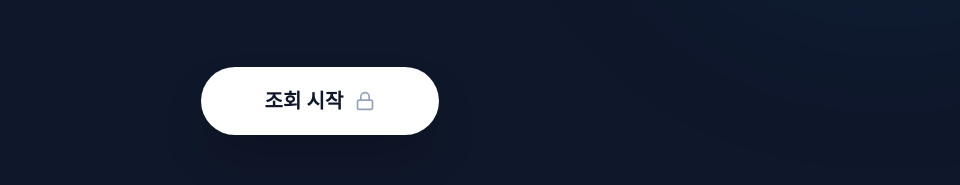
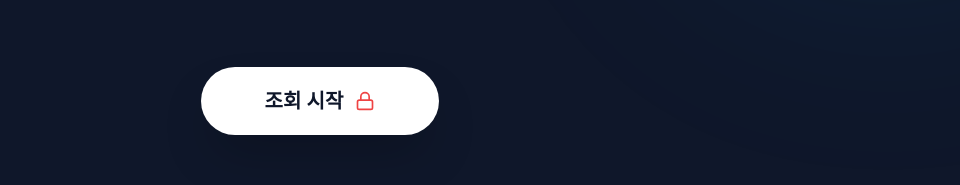
Before and after one commit to chrome2593/dtro-eles-system, a React (Vite) app: page / in a window 1280 px wide. Shown: the part 357-542 px from the top of the page, without its empty margins (320-1280 px from the left). Built offline with nearby package versions, Linux system fonts and the light colour scheme.

Commit message:
Update App.jsx

```diff
--- a/src/App.jsx
+++ b/src/App.jsx
@@ -6,10 +6,10 @@ const App = () => {
   const [allData, setAllData] = useState([]);
   const [isLoading, setIsLoading] = useState(true);
 
-  // 비밀번호 보안 설정
+  // 보안 설정
   const [isPwModalOpen, setIsPwModalOpen] = useState(false);
   const [pwInput, setPwInput] = useState("");
-  const ADMIN_PASSWORD = "1234"; // 숫자로만 설정
+  const ADMIN_PASSWORD = "1234";
 
   const lineData = {
     '1호선': ['설화명곡', '화원', '대곡', '진천', '월배', '상인', '월촌', '송현', '서부정류장', '대명', '안지랑', '현충로', '영대병원', '교대', '명덕', '반월당', '중앙로', '대구', '칠성시장', '신천', '동대구', '큰고개', '아양교', '동촌', '해안', '방촌', '용계', '율하', '신기', '반야월', '각산', '안심', '대구한의대병원', '부호', '하양'],
@@ -42,7 +42,6 @@ const App = () => {
     loadData();
   }, []);
 
-  // 비밀번호 검증 로직
   const handlePasswordSubmit = (e) => {
     e.preventDefault();
     if (pwInput === ADMIN_PASSWORD) {
@@ -98,16 +97,18 @@ const App = () => {
           </p>
           <button
             onClick={() => setIsPwModalOpen(true)}
-            className="px-16 py-5 bg-white text-slate-900 rounded-full font-black text-xl hover:scale-105 active:scale-95 transition-all flex items-center gap-3 mx-auto shadow-2xl"
+            className="group px-16 py-5 bg-white text-slate-900 rounded-full font-black text-xl hover:scale-105 active:scale-95 transition-all flex items-center gap-3 mx-auto shadow-2xl"
           >
-            조회 시작 <Lock size={20} className="text-slate-400" />
+            조회 시작
+            {/* 자물쇠 아이콘 색상 변경 적용 */}
+            <Lock size={20} className="text-red-500 group-hover:text-red-400 transition-colors" />
           </button>
           <div className="mt-32 text-slate-700 text-[10px] font-bold uppercase tracking-[0.4em]">
             DAEGU TRANSPORTATION CORPORATION © 2026
           </div>
         </div>
 
-        {/* [보안] 비밀번호 입력 모달 */}
+        {/* 비밀번호 입력 모달 */}
         {isPwModalOpen && (
           <div className="fixed inset-0 z-[100] flex items-center justify-center p-6 bg-slate-950/80 backdrop-blur-md">
             <div className="bg-[#1f2230] w-full max-w-sm rounded-[2.5rem] p-10 border border-white/10 shadow-3xl relative animate-in fade-in zoom-in duration-300">
@@ -126,7 +127,7 @@ const App = () => {
                   placeholder="••••"
                   className="w-full bg-[#141519] border-2 border-white/5 rounded-2xl py-5 text-center text-3xl font-black text-sky-500 tracking-[0.5em] focus:border-sky-500 outline-none transition-all placeholder:text-slate-800"
                 />
-                <button type="submit" className="w-full py-4 bg-sky-500 text-white rounded-2xl font-black text-sm hover:bg-sky-400 transition-colors shadow-lg shadow-sky-500/20">확인</button>
+                <button type="submit" className="w-full py-4 bg-sky-500 text-white rounded-2xl font-black text-sm hover:bg-sky-400 transition-colors">확인</button>
               </form>
             </div>
           </div>
```
